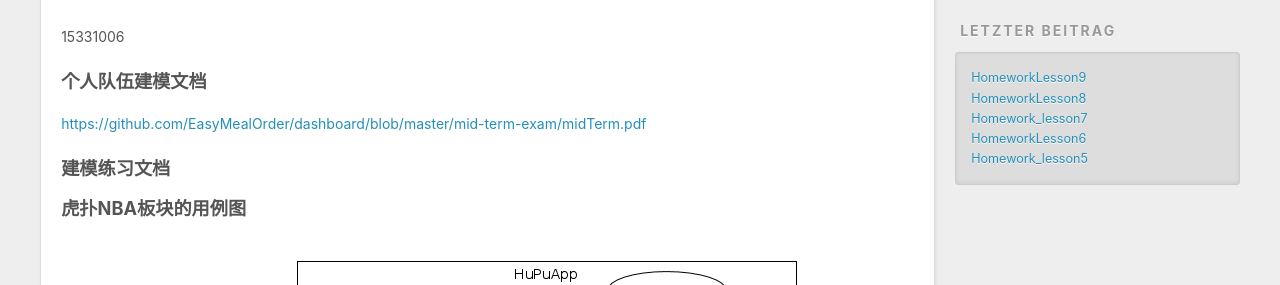
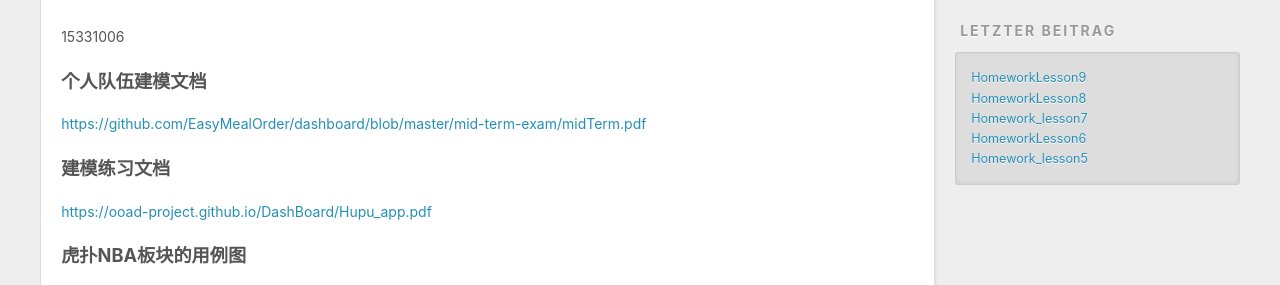
Before and after one commit to caijh23/caijh23.github.io, a plain HTML site: page index.html in a window 1280 px wide. Shown: the part 497-782 px from the top of the page. Drawn offline with nearby package versions, Linux system fonts and the light colour scheme.

Commit message:
Site updated: 2018-05-14 00:52:48

```diff
--- a/index.html
+++ b/index.html
@@ -85,7 +85,8 @@
 
         <h1 id="虎扑APP-业务建模"><a href="#虎扑APP-业务建模" class="headerlink" title="虎扑APP 业务建模"></a>虎扑APP 业务建模</h1><p>15331006</p>
 <h3 id="个人队伍建模文档"><a href="#个人队伍建模文档" class="headerlink" title="个人队伍建模文档"></a>个人队伍建模文档</h3><p><a href="https://github.com/EasyMealOrder/dashboard/blob/master/mid-term-exam/midTerm.pdf" target="_blank" rel="noopener">https://github.com/EasyMealOrder/dashboard/blob/master/mid-term-exam/midTerm.pdf</a></p>
-<h3 id="建模练习文档"><a href="#建模练习文档" class="headerlink" title="建模练习文档"></a>建模练习文档</h3><h3 id="虎扑NBA板块的用例图"><a href="#虎扑NBA板块的用例图" class="headerlink" title="虎扑NBA板块的用例图"></a>虎扑NBA板块的用例图</h3><p><img src="/2018/05/14/HomeworkLesson9/Hupu_usercase.png" alt="UserCaseDiagram"></p>
+<h3 id="建模练习文档"><a href="#建模练习文档" class="headerlink" title="建模练习文档"></a>建模练习文档</h3><p><a href="https://ooad-project.github.io/DashBoard/Hupu_app.pdf" target="_blank" rel="noopener">https://ooad-project.github.io/DashBoard/Hupu_app.pdf</a></p>
+<h3 id="虎扑NBA板块的用例图"><a href="#虎扑NBA板块的用例图" class="headerlink" title="虎扑NBA板块的用例图"></a>虎扑NBA板块的用例图</h3><p><img src="/2018/05/14/HomeworkLesson9/Hupu_usercase.png" alt="UserCaseDiagram"></p>
 <h3 id="观看某场NBA比赛文字直播的活动图"><a href="#观看某场NBA比赛文字直播的活动图" class="headerlink" title="观看某场NBA比赛文字直播的活动图"></a>观看某场NBA比赛文字直播的活动图</h3><p><img src="/2018/05/14/HomeworkLesson9/Hupu_textLive.png" alt="Activity"></p>
 <h3 id="球队数据显示与球员数据显示的领域模型以及其关系"><a href="#球队数据显示与球员数据显示的领域模型以及其关系" class="headerlink" title="球队数据显示与球员数据显示的领域模型以及其关系"></a>球队数据显示与球员数据显示的领域模型以及其关系</h3><p><img src="/2018/05/14/HomeworkLesson9/Hupu_player_team.png" alt="domain_model"></p>
 <h3 id="某场NBA比赛的状态图-从赛前到赛后"><a href="#某场NBA比赛的状态图-从赛前到赛后" class="headerlink" title="某场NBA比赛的状态图(从赛前到赛后)"></a>某场NBA比赛的状态图(从赛前到赛后)</h3><p><img src="/2018/05/14/HomeworkLesson9/Hupu_state.png" alt="State"></p>
```
Also changed, not shown: 2018/05/14/HomeworkLesson9/index.html (+6 -5 lines).
